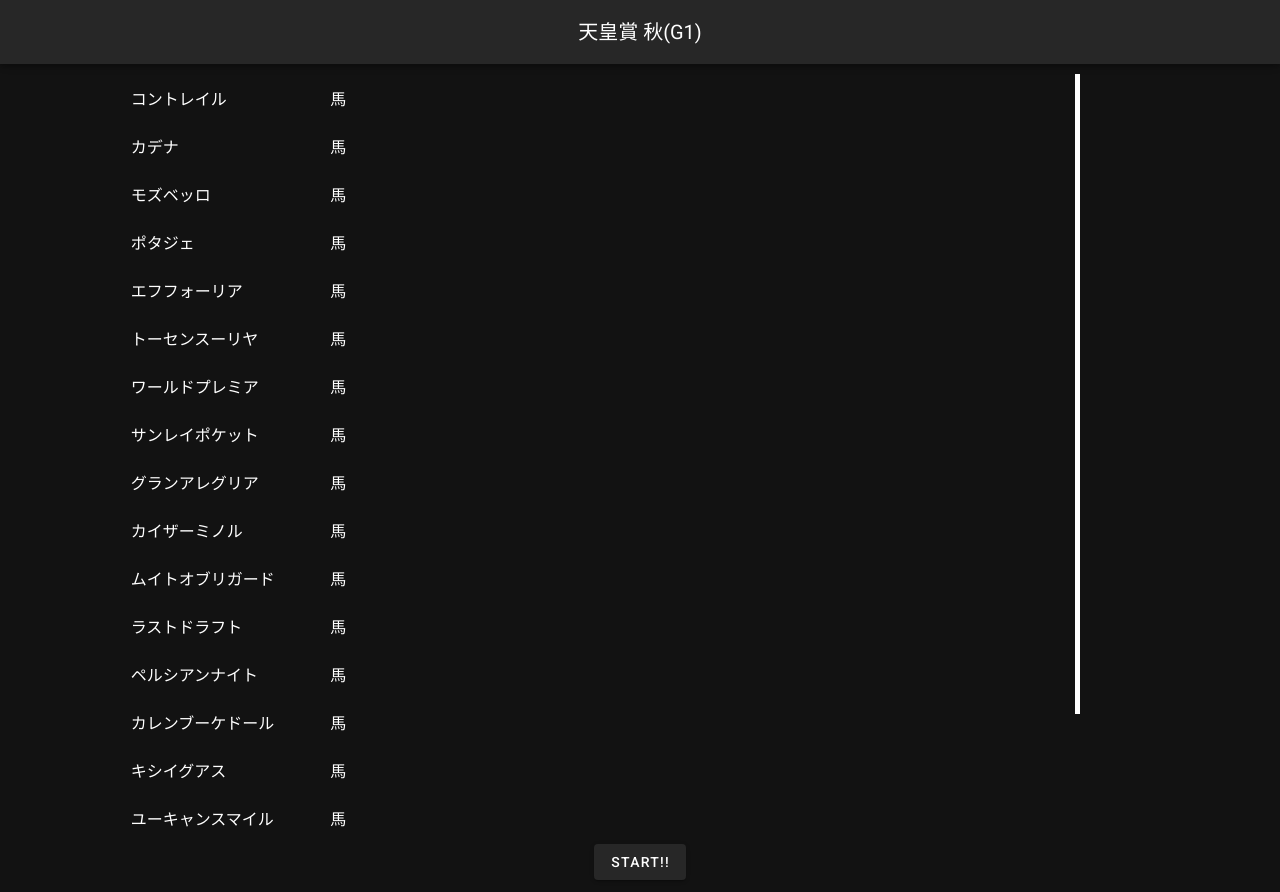
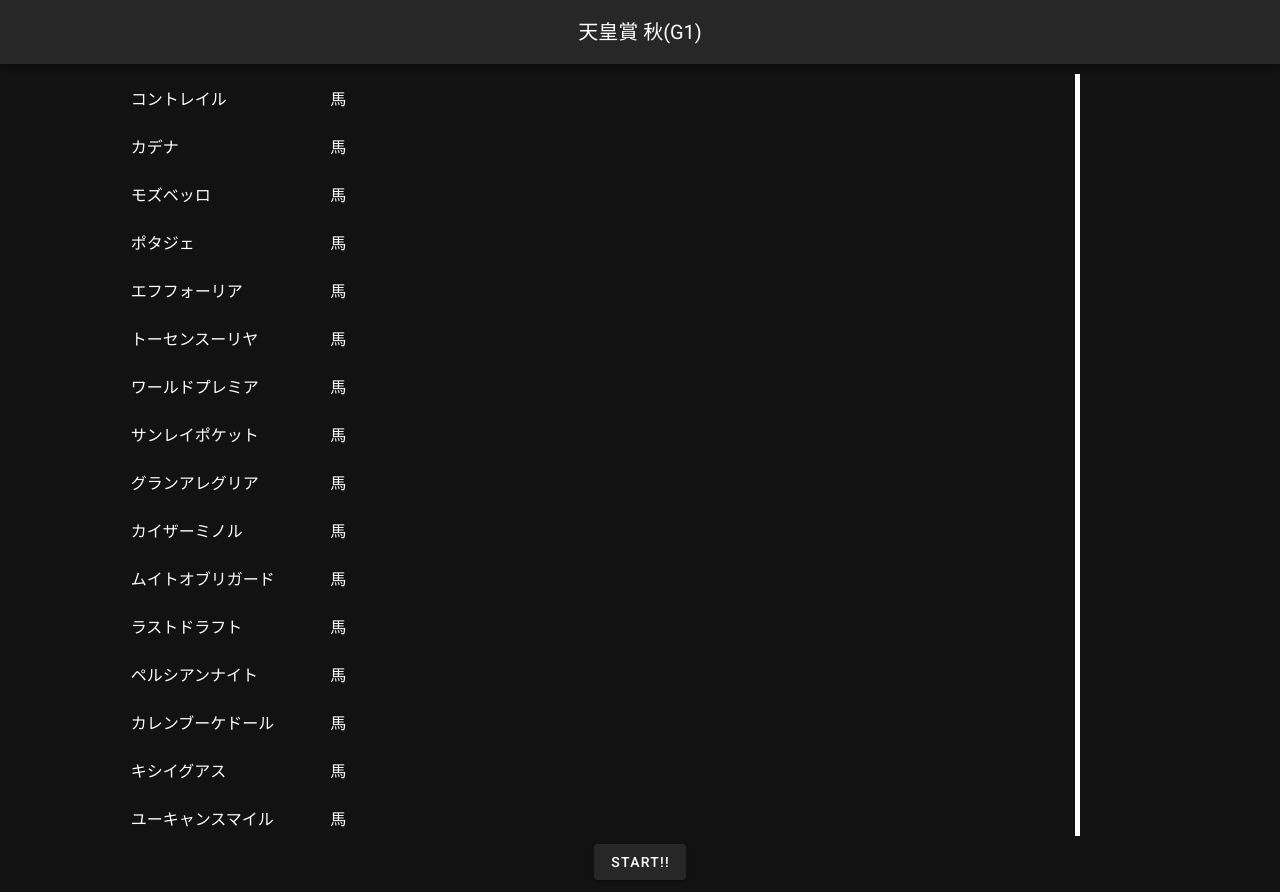
Before and after one commit to yoooz/uma, a Nuxt app: page / in a window 1280 px wide. Built offline with nearby package versions, Linux system fonts and the light colour scheme.

Commit message:
modify goalline length

```diff
--- a/pages/index.vue
+++ b/pages/index.vue
@@ -10,21 +10,21 @@
             馬
           </v-col>
         </v-row>
+        <div
+          style="
+            background-color: white;
+            position: absolute;
+            height: 92%;
+            width: 5px;
+            top: 10px;
+            right: 200px;
+          "
+        ></div>
       </v-col>
     </v-row>
     <v-row justify="center" align="center">
       <v-btn @click="run">START!!</v-btn>
     </v-row>
-    <div
-      style="
-        background-color: white;
-        position: absolute;
-        height: 80vh;
-        width: 5px;
-        top: 10px;
-        right: 200px;
-      "
-    ></div>
   </v-container>
 </template>
 
```
